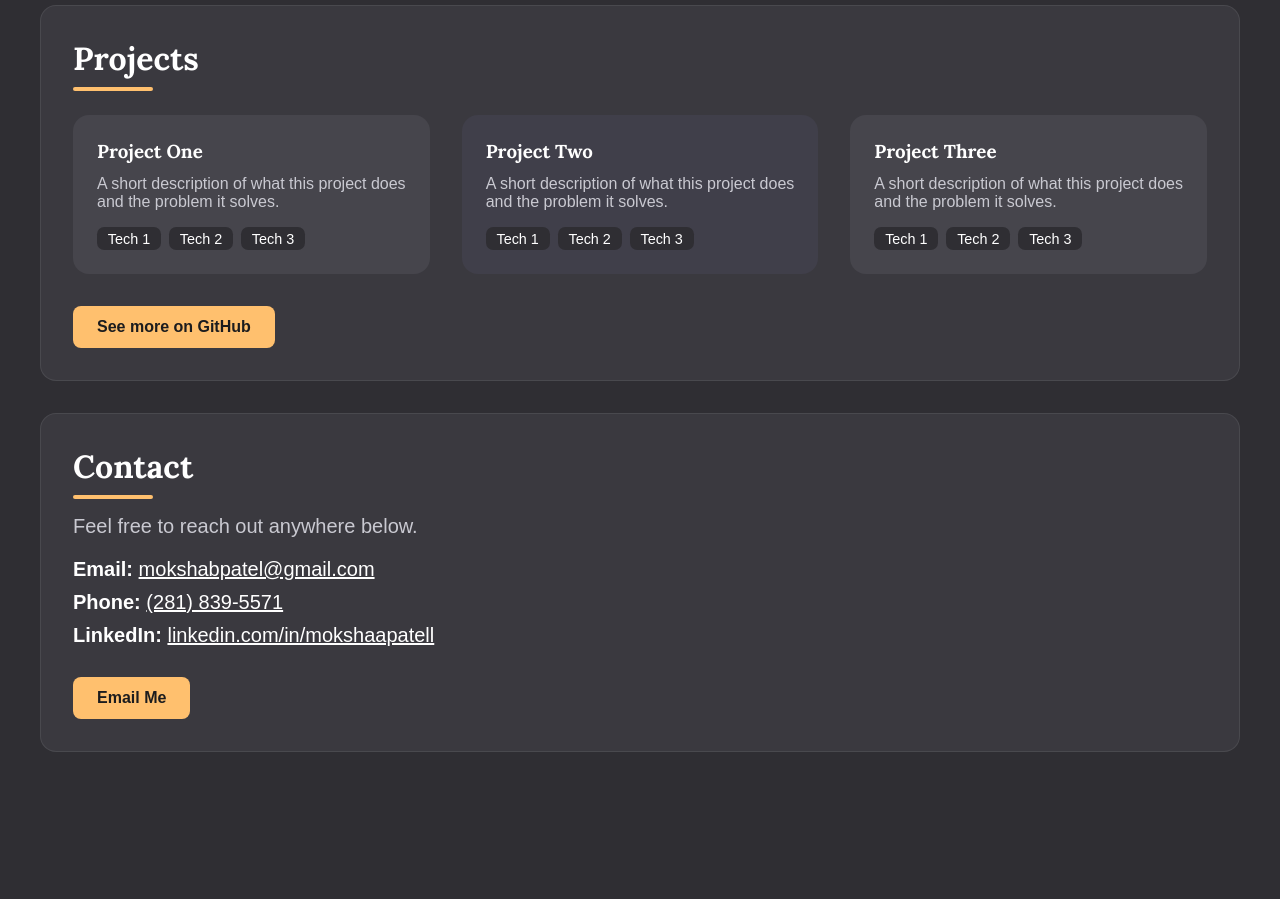
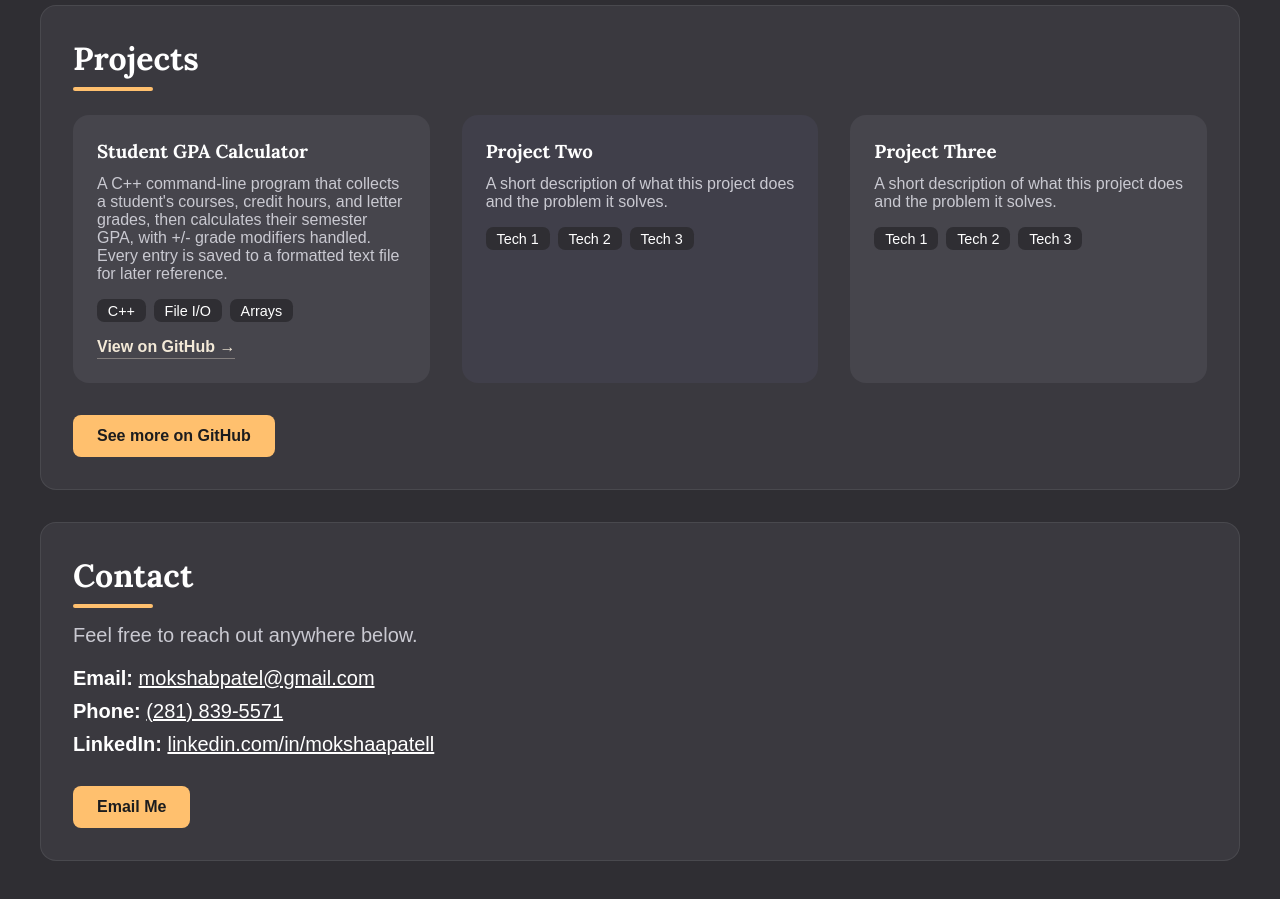
Before and after one commit to moksha515/personal-website, a plain HTML site: page index.html in a window 1280 px wide. Shown: the part 1020-1919 px from the top of the page. Before the commit the page ends 1820 px from the top, so only its background shows below. Drawn offline with Linux system fonts and the light colour scheme; a web font is replaced by a local one.

Commit message:
Added project #1 content, tech stack, links and updated styles

```diff
--- a/index.html
+++ b/index.html
@@ -55,13 +55,14 @@
         <div class="project-grid">
 
             <article class="project-card">
-                <h3>Project One</h3>
-                <p>A short description of what this project does and the problem it solves.</p>
+                <h3>Student GPA Calculator</h3>
+                <p>A C++ command-line program that collects a student's courses, credit hours, and letter grades, then calculates their semester GPA, with +/- grade modifiers handled. Every entry is saved to a formatted text file for later reference.</p>
                 <ul class="tech-list">
-                    <li>Tech 1</li>
-                    <li>Tech 2</li>
-                    <li>Tech 3</li>
+                    <li>C++</li>
+                    <li>File I/O</li>
+                    <li>Arrays</li>
                 </ul>
+                <a href="https://github.com/moksha515/student-gpa-calculator" target="_blank" class="card-link">View on GitHub &rarr;</a>
             </article>
 
             <article class="project-card">
@@ -97,7 +98,7 @@
                 <li><strong>Phone:</strong> <a href="tel:+12818395571">(281) 839-5571</a></li>
                 <li><strong>LinkedIn:</strong> <a href="https://www.linkedin.com/in/mokshaapatell/" target="_blank">linkedin.com/in/mokshaapatell</a></li>
             </ul>
-            <a href="mailto:mokshabpatel@example.com" class="cta-button">Email Me</a>
+            <a href="mailto:mokshabpatel@gmail.com" class="cta-button">Email Me</a>
         </div>
     </section>
 </body>
--- a/style.css
+++ b/style.css
@@ -243,3 +243,18 @@ section h2::after{
 .projects-github{
     margin-top: 2em;
 }
+
+.card-link{
+    display: inline-block;
+    margin-top: 1em;
+    color: #f3e9d7;
+    font-weight: bold;
+    text-decoration: none;
+    border-bottom: 1px solid rgba(243, 233, 215, 0.35);
+    padding-bottom: .1em;
+}
+
+.card-link:hover{
+    color: var(--primary-color);
+    border-bottom-color: var(--primary-color);
+}
```
